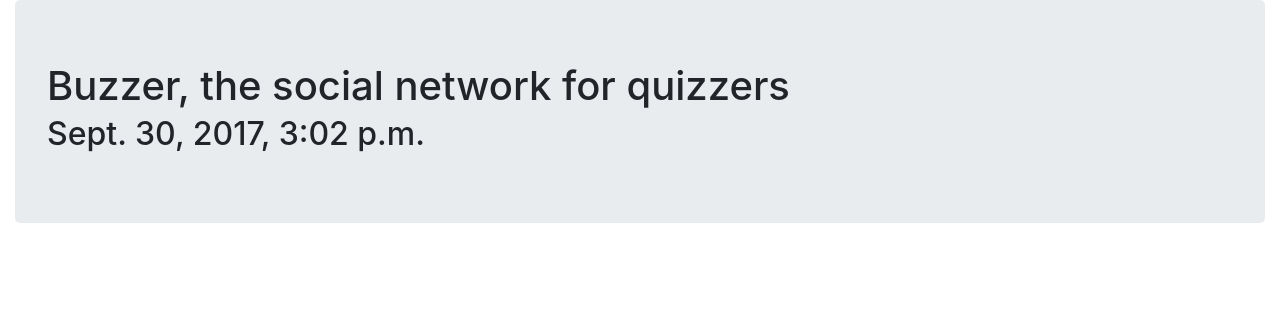
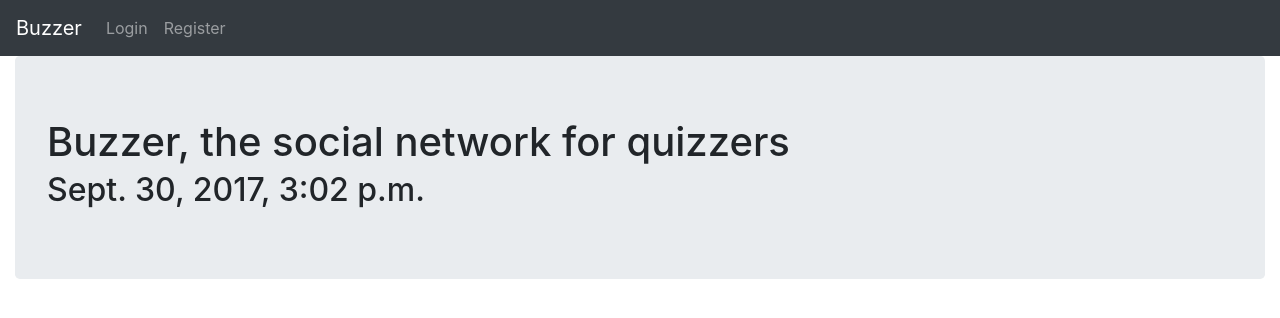
Before and after one commit to rishi93/mysite, a Django app: page / in a window 1280 px wide. Shown: the top 318 px of the page. Run offline with Django 3.2, Linux system fonts and the light colour scheme; some libraries are stand-ins or nearby versions.

Commit message:
added navbar

```diff
--- a/myapp/templates/home.html
+++ b/myapp/templates/home.html
@@ -5,16 +5,34 @@
 	<title>Home</title>
 	<meta charset="UTF-8">
 	<meta name="viewport" content="width=device-width, initial-scale=1">
-	<link rel="stylesheet" href="https://maxcdn.bootstrapcdn.com/bootstrap/4.0.0-beta/css/bootstrap.min.css">
+	<link rel="stylesheet" href="https://maxcdn.bootstrapcdn.com/bootstrap/4.0.0-beta/css/bootstrap.min.css" integrity="sha384-/Y6pD6FV/Vv2HJnA6t+vslU6fwYXjCFtcEpHbNJ0lyAFsXTsjBbfaDjzALeQsN6M" crossorigin="anonymous">
+	<script src="https://code.jquery.com/jquery-3.2.1.slim.min.js" integrity="sha384-KJ3o2DKtIkvYIK3UENzmM7KCkRr/rE9/Qpg6aAZGJwFDMVNA/GpGFF93hXpG5KkN" crossorigin="anonymous"></script>
+	<script src="https://cdnjs.cloudflare.com/ajax/libs/popper.js/1.11.0/umd/popper.min.js" integrity="sha384-b/U6ypiBEHpOf/4+1nzFpr53nxSS+GLCkfwBdFNTxtclqqenISfwAzpKaMNFNmj4" crossorigin="anonymous"></script>
+	<script src="https://maxcdn.bootstrapcdn.com/bootstrap/4.0.0-beta/js/bootstrap.min.js" integrity="sha384-h0AbiXch4ZDo7tp9hKZ4TsHbi047NrKGLO3SEJAg45jXxnGIfYzk4Si90RDIqNm1" crossorigin="anonymous"></script>
 </head>
 
 <body>
+
+	<nav class="navbar navbar-expand-lg navbar-dark bg-dark">
+		<a class="navbar-brand" href="#">Buzzer</a>
+		<button class="navbar-toggler" type="button" data-toggle="collapse" data-target="#navbarNavAltMarkup" aria-controls="navbarNavAltMarkup" aria-expanded="false" aria-label="Toggle navigation">
+			<span class="navbar-toggler-icon"></span>
+		</button>
+		<div class="collapse navbar-collapse" id="navbarNavAltMarkup">
+			<div class="navbar-nav">
+				<a class="nav-item nav-link" href="#">Login</a>
+				<a class="nav-item nav-link" href="#">Register</a>
+			</div>
+		</div>
+	</nav>
+
 	<div class="container-fluid">
 		<div class="jumbotron">
 			<h1>Buzzer, the social network for quizzers</h1>
 			<h2>{{ time }}</h2>
 		</div>
 	</div>
+
 </body>
 
 </html>
```
Also changed, not shown: myapp/static/bigb.svg (added).
